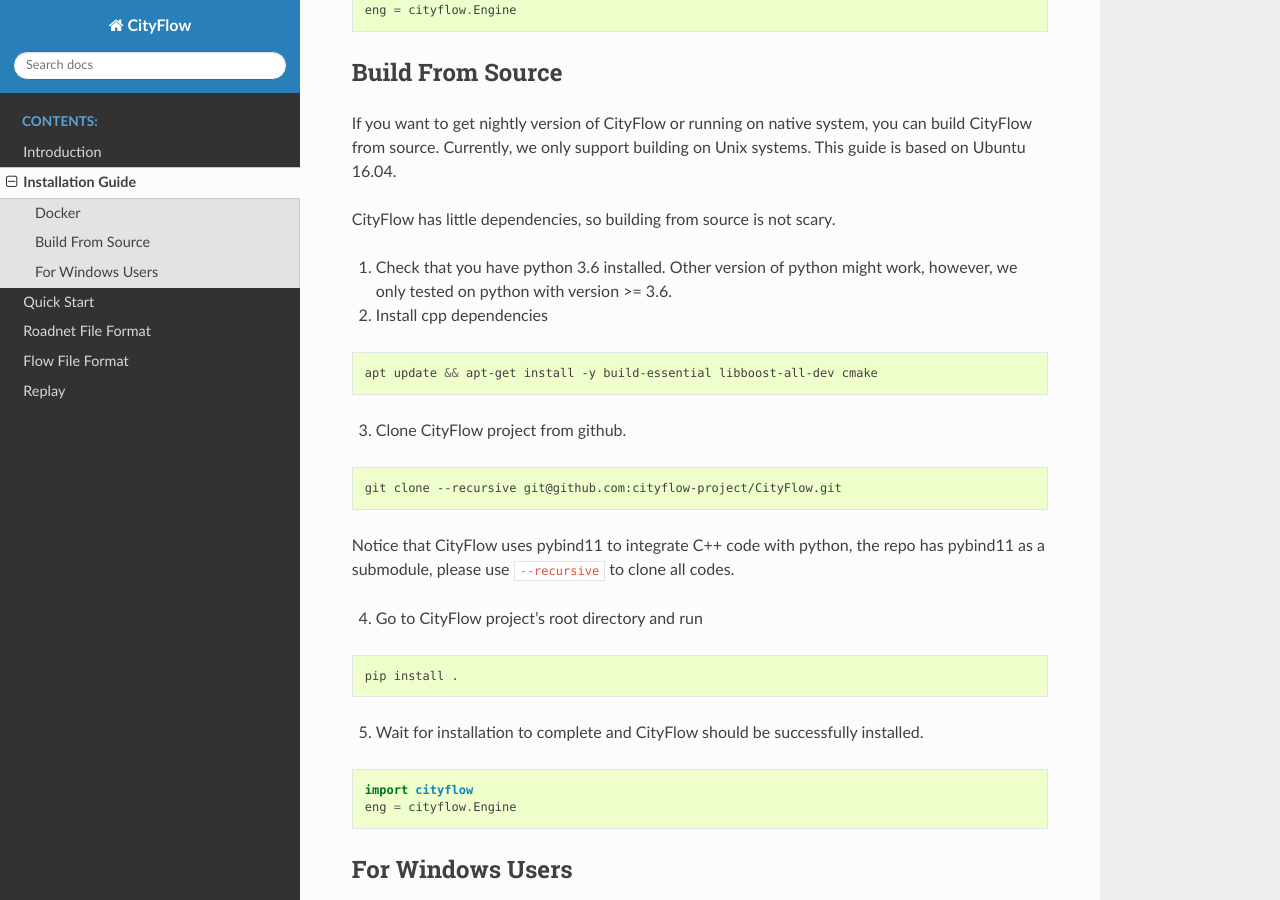
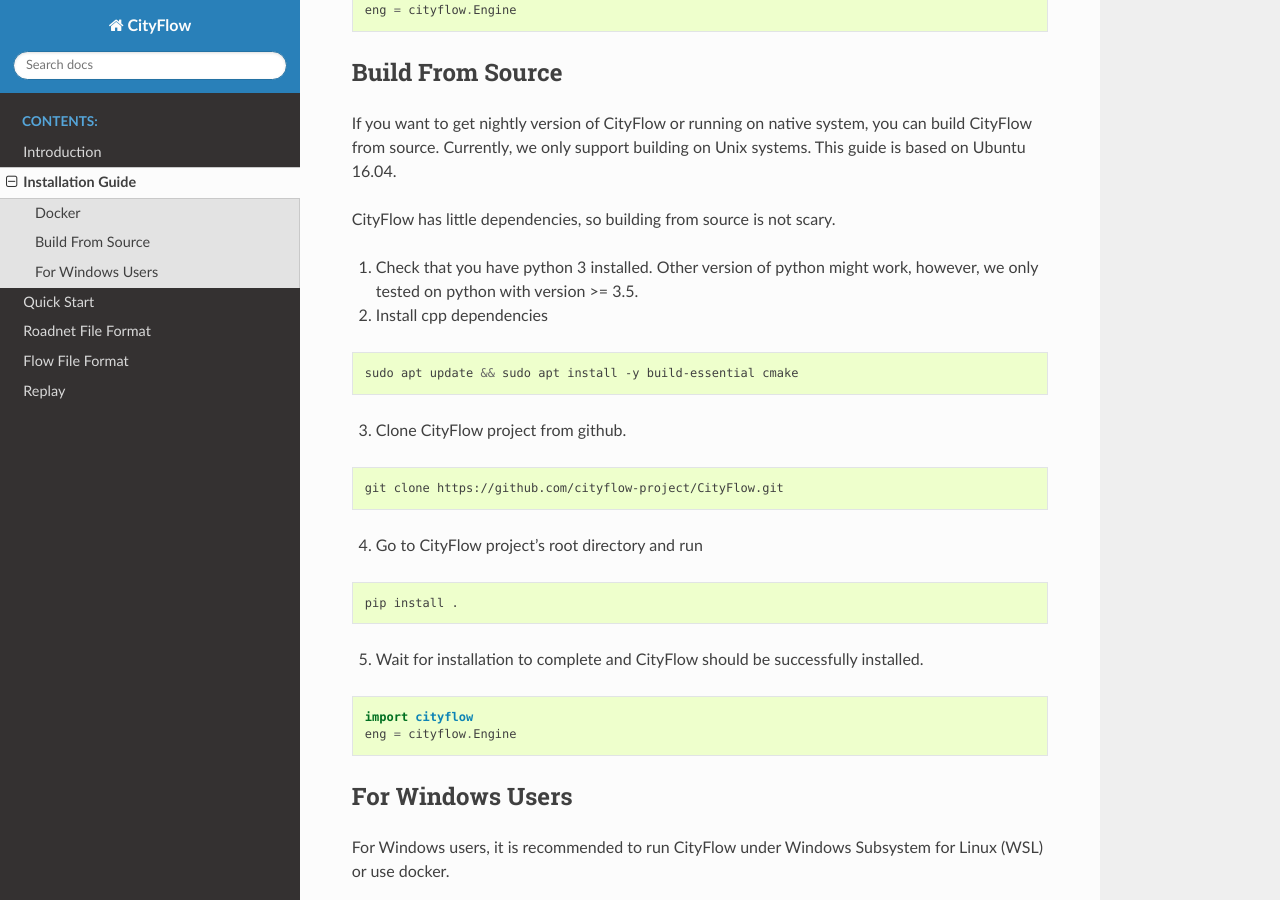
Before and after one commit to cityflow-project/CityFlow, a Sphinx documentation site: the page built from docs/source/install.rst, in a window 1280 px wide and 900 px high, scrolled down 522 px. Built offline with Sphinx 7.4.7 and the Read the Docs theme 2.0.0, drawn with Linux system fonts in a browser that asks for light colours.

Commit message:
refactor: update the docs

```diff
--- a/CMakeLists.txt
+++ b/CMakeLists.txt
@@ -69,7 +69,6 @@
 endif()
 
 pybind11_add_module(${PROJECT_NAME} MODULE src/cityflow.cpp)
-target_include_directories(${PROJECT_NAME} PRIVATE ${Boost_INCLUDE_DIRS})
 target_link_libraries(${PROJECT_NAME} PRIVATE ${PROJECT_LIB_NAME})
 if(VERSION)
     target_compile_definitions(${PROJECT_NAME} PRIVATE -DVERSION=${VERSION})
--- a/docs/source/install.rst
+++ b/docs/source/install.rst
@@ -32,22 +32,20 @@
 
 CityFlow has little dependencies, so building from source is not scary.
 
-1. Check that you have python 3.6 installed. Other version of python might work, however, we only tested on python with version >= 3.6.
+1. Check that you have python 3 installed. Other version of python might work, however, we only tested on python with version >= 3.5.
 
 
 2. Install cpp dependencies
 
 .. code-block:: shell
 
-    apt update && apt-get install -y build-essential libboost-all-dev cmake
+    sudo apt update && sudo apt install -y build-essential cmake
 
 3. Clone CityFlow project from github.
 
 .. code-block:: shell
 
-    git clone --recursive git@github.com:cityflow-project/CityFlow.git
-
-Notice that CityFlow uses pybind11 to integrate C++ code with python, the repo has pybind11 as a submodule, please use ``--recursive`` to clone all codes.
+    git clone https://github.com/cityflow-project/CityFlow.git
 
 4. Go to CityFlow project's root directory and run
 
--- a/setup.py
+++ b/setup.py
@@ -35,7 +35,7 @@
         extdir = os.path.abspath(os.path.dirname(self.get_ext_fullpath(ext.name)))
         cmake_args = ['-DCMAKE_LIBRARY_OUTPUT_DIRECTORY=' + extdir,
                       '-DPYTHON_EXECUTABLE=' + sys.executable,
-                      '-DVERSION=' + self.distribution.get_version()]
+                      '-DVERSION="' + self.distribution.get_version() + '"']
 
         cfg = 'Debug' if self.debug else 'Release'
         build_args = ['--config', cfg]
```
Also changed, not shown: 2 other files.
